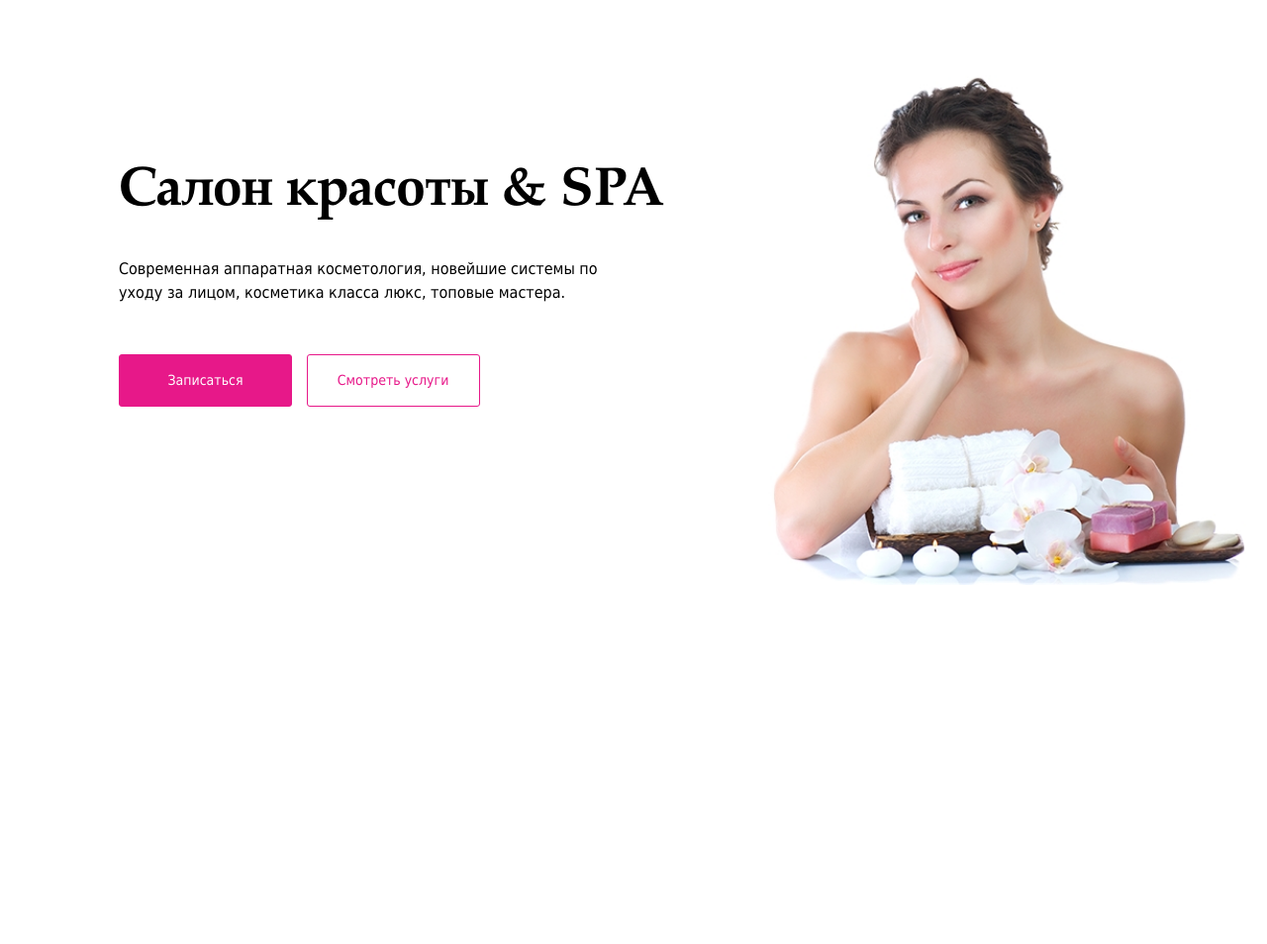
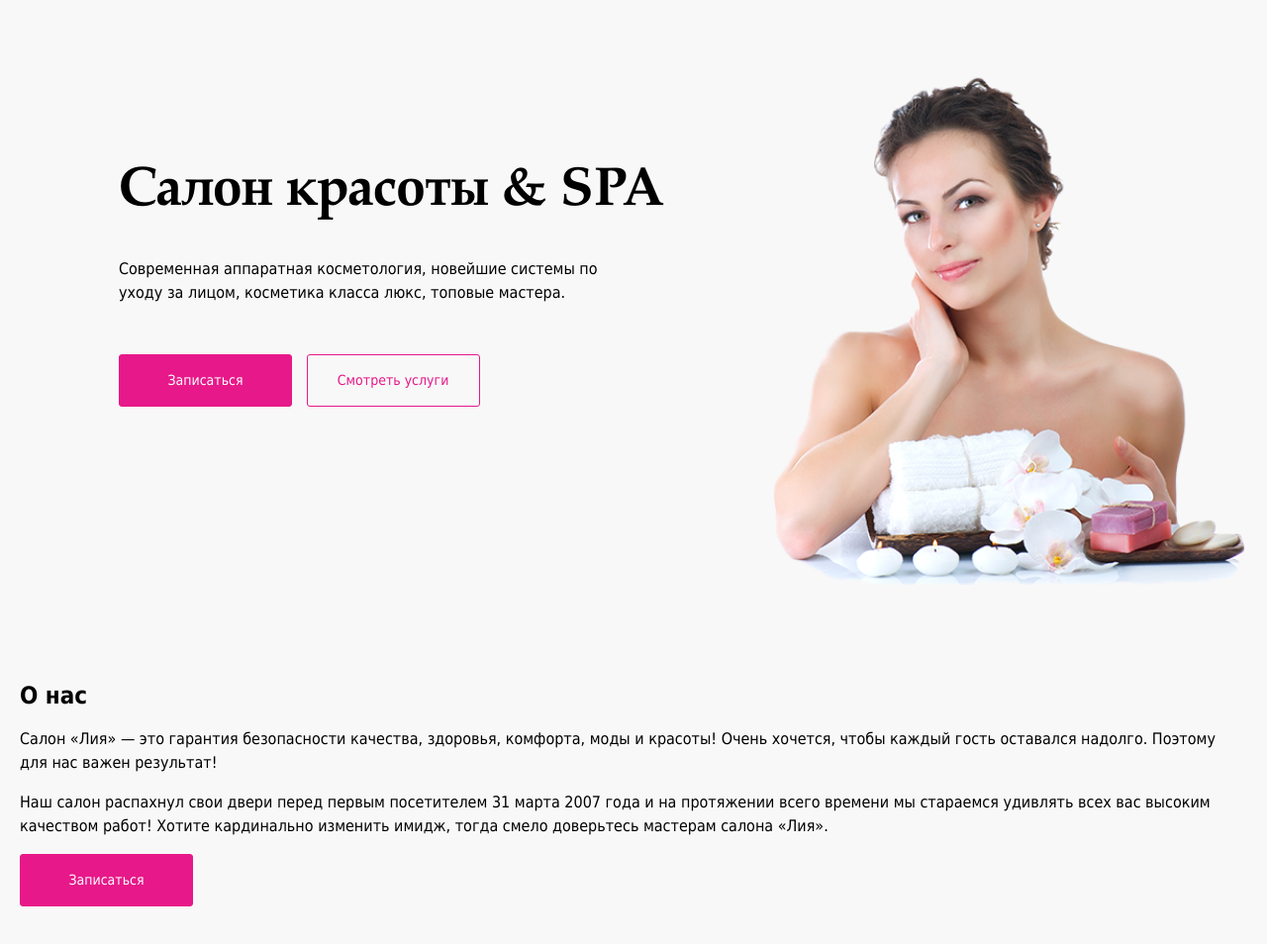
Before and after one commit to DrannikovVladimir/beautySalon, a website: page source/index.html in a window 1280 px wide. Shown: the part 80-1034 px from the top of the page at 99% size. Before the commit the page ends 800 px from the top, so only its background shows below. Drawn offline with Linux system fonts and the light colour scheme; files whose address does not match are found by name.

Commit message:
Сделал разметку секции О нас

```diff
--- a/source/index.html
+++ b/source/index.html
@@ -53,7 +53,23 @@
       </div>
     </div>
   </header>
-
+  <main class="page-main">
+    <section class="about">
+      <div class="about__wrapper">
+        <h2 class="about__title">О нас</h2>
+        <p class="about__text">Салон «Лия» — это гарантия безопасности
+          качества, здоровья, комфорта, моды и красоты!
+          Очень хочется, чтобы каждый гость оставался
+          надолго. Поэтому для нас важен результат!</p>
+        <p class="about__text">Наш салон распахнул свои двери
+          перед первым посетителем 31 марта 2007 года и на
+          протяжении всего времени мы стараемся удивлять всех
+          вас высоким качеством работ! Хотите кардинально изменить
+          имидж, тогда смело доверьтесь мастерам салона «Лия».</p>
+        <button class="button about__button">Записаться</button>
+      </div>
+    </section>
+  </main>
   <script src="js/menu.js"></script>
 </body>
 </html>
--- /dev/null
+++ b/source/sass/blocks/about.scss
@@ -0,0 +1,3 @@
+.about {
+  margin-bottom: 100px;
+}
--- a/source/sass/blocks/header.scss
+++ b/source/sass/blocks/header.scss
@@ -1,5 +1,6 @@
 .page-header {
   min-height: 150px;
+  margin-bottom: 100px;
 }
 
 .page-header__wrapper {
@@ -7,11 +8,9 @@
   grid-template-columns: 2fr 7fr 3fr;
   grid-template-rows: 70px auto auto auto;
   align-items: center;
-  width: auto;
-  margin: 0 auto;
   padding: 0 100px 180px;
 
-  background-image: url('../img/header-bg-desktop.jpg');
+  background-image: url('../img/header-bg-desktop.png');
   background-repeat: no-repeat;
   background-position: right bottom;
   background-size: 500px auto;
@@ -200,6 +199,10 @@
 }
 
 @media (max-width: 450px) {
+  .page-header {
+    margin-bottom: 40px;
+  }
+
   .page-header__logo {
     display: none;
   }
--- a/source/sass/global.scss
+++ b/source/sass/global.scss
@@ -52,6 +52,8 @@ body {
   padding: 0;
 
   @include Montserrat_regular();
+
+  background-color: $bg-color;
 }
 
 img {
--- a/source/sass/style.scss
+++ b/source/sass/style.scss
@@ -5,3 +5,4 @@
 @import "blocks/header.scss";
 @import "blocks/menu.scss";
 @import "blocks/nav.scss";
+@import "blocks/about.scss";
```
Also changed, not shown: source/css/style.css, source/img/about-bg.jpg (added), source/img/header-bg-desktop.jpg (deleted), source/img/header-bg-desktop.png (added).
